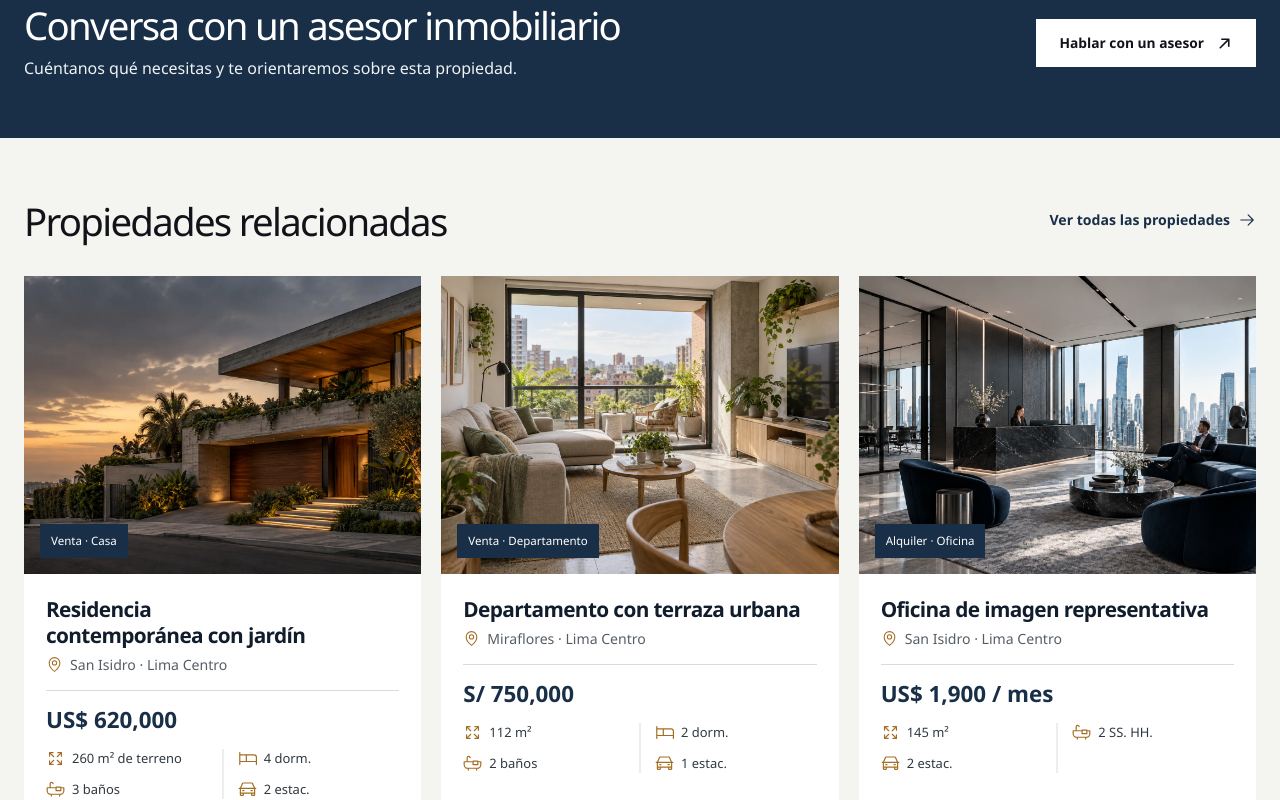
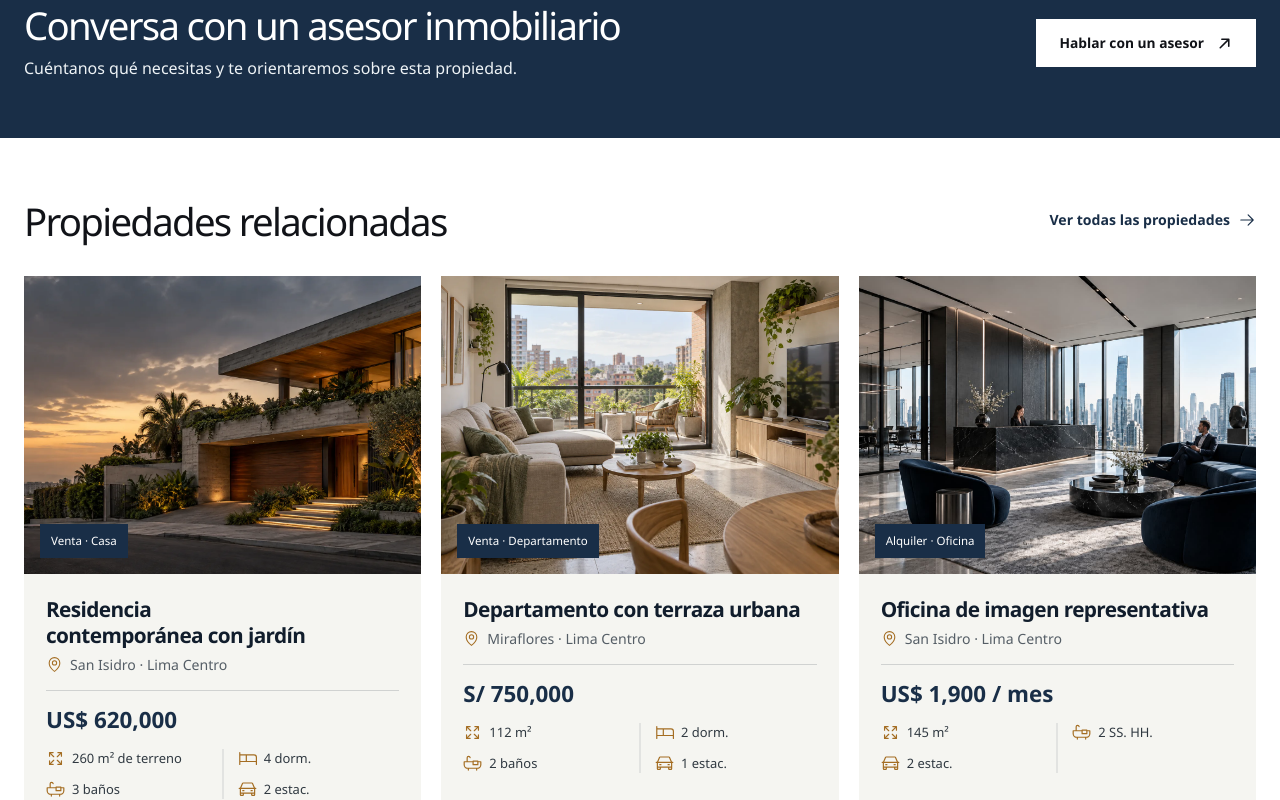
Before and after one commit to JohanMV/Grupo_CGL, a React (Vite) app: page /propiedades/casa-urbana in a window 1280 px wide. Shown: the part 2660-3460 px from the top of the page. Built offline with nearby package versions, Linux system fonts and the light colour scheme.

Commit message:
fix: align related property colors with catalog

```diff
--- a/src/index.css
+++ b/src/index.css
@@ -569,13 +569,12 @@ p { color: #5e646b; line-height: 1.72; }
 .property-lightbox-stage { width: min(100%, 1280px); min-height: 0; flex: 1; display: flex; align-items: center; justify-content: center; gap: 17px; margin: 0 auto; }
 .property-lightbox-stage img { min-width: 0; max-width: calc(100% - 130px); max-height: 100%; object-fit: contain; }
 .property-lightbox > p { margin: 11px 0 0; color: #e5e8ea; font-size: .76rem; text-align: center; }
-.property-related { padding: 60px 0 72px; background: #f4f4f0; }
+.property-related { padding: 60px 0 72px; background: #fff; }
 .property-related-heading { display: flex; align-items: end; justify-content: space-between; gap: 25px; margin-bottom: 34px; }
 .property-related-heading h2 { margin: 0; font-size: clamp(2rem, 3vw, 3rem); }
 .property-related-heading > a { min-height: 44px; display: inline-flex; align-items: center; gap: 8px; color: #192e47; font-size: .88rem; font-weight: 750; }
 .property-related-heading > a:hover { text-decoration: underline; text-underline-offset: 4px; }
 .property-related-grid { display: grid; grid-template-columns: repeat(3, minmax(0, 1fr)); gap: 20px; }
-.property-related .catalog-card { background: #fff; }
 
 .about-vision { padding: 108px 0; background: #fff; }
 .about-vision-grid { display: grid; grid-template-columns: minmax(0, 1.12fr) minmax(330px, .88fr); gap: clamp(70px, 9vw, 145px); align-items: start; padding-top: 34px; border-top: 1px solid #d8d9d5; }
```
